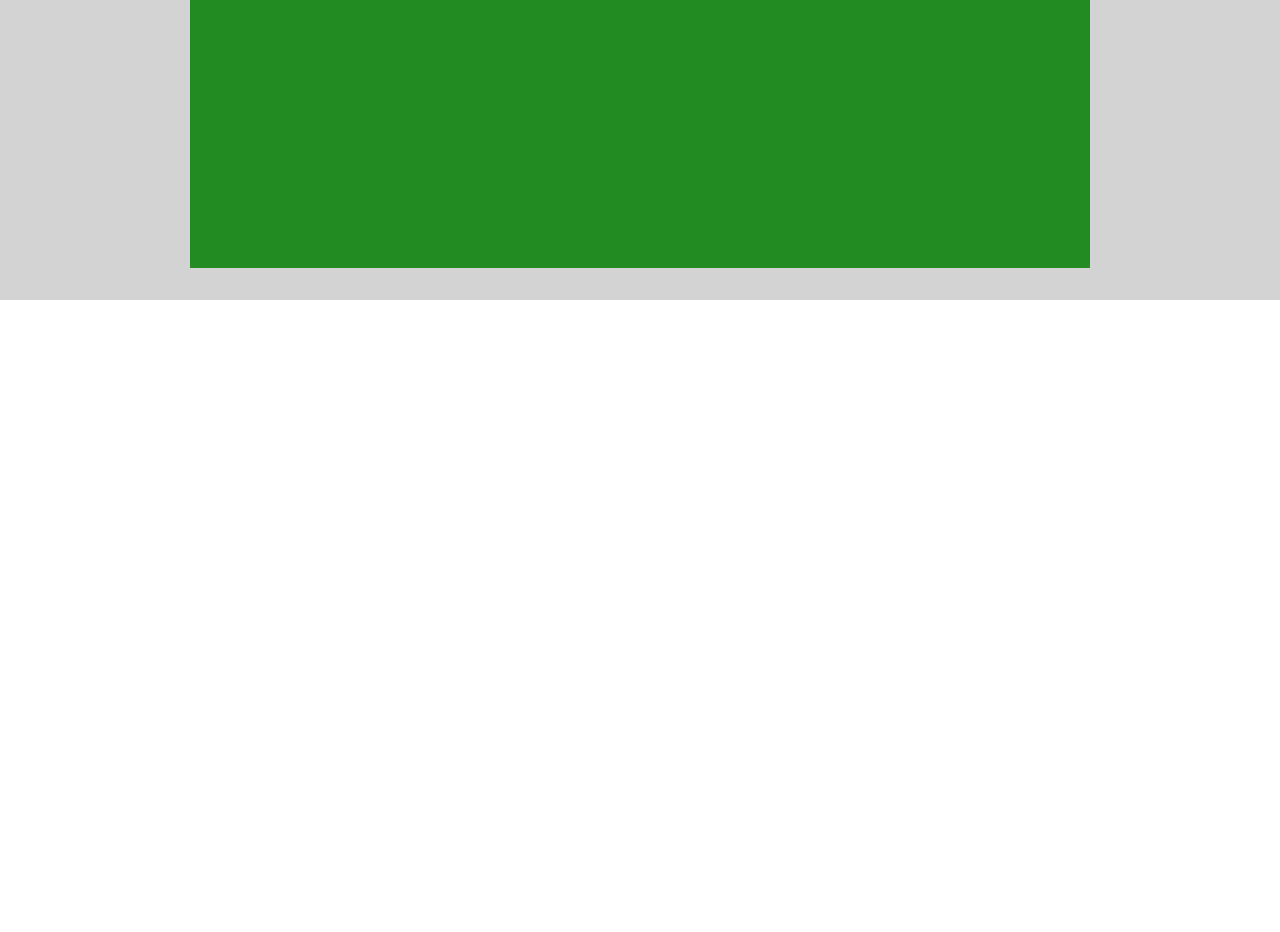
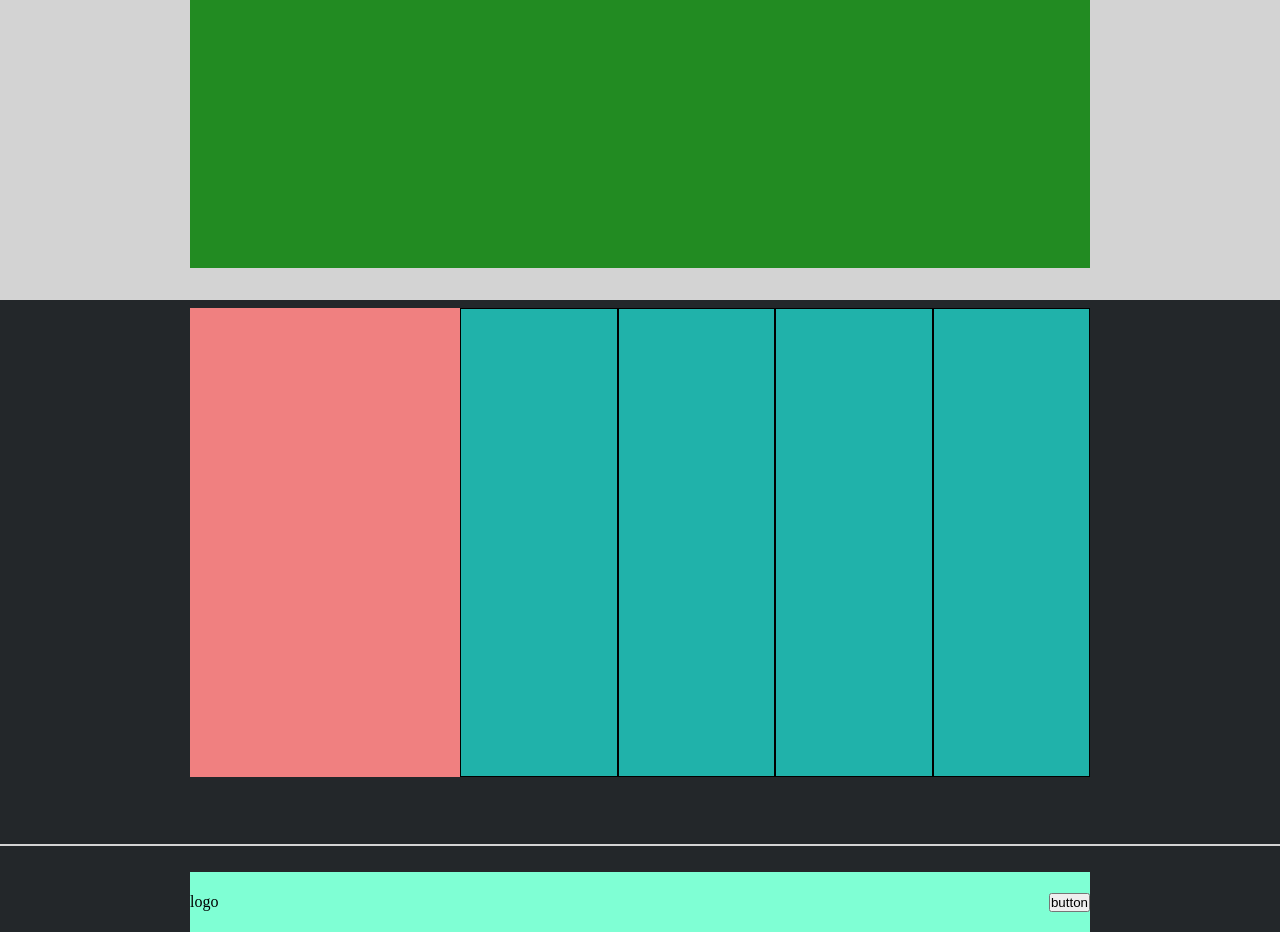
Before and after one commit to alessandromarangoni/htmlcss-struttura-discord, a plain HTML site: page index.html in a window 1280 px wide. Shown: the part 2239-3171 px from the top of the page. Before the commit the page ends 2539 px from the top, so only its background shows below. Drawn offline with Linux system fonts and the light colour scheme.

Commit message:
feat(finito footer+style)

```diff
--- a/css/main.css
+++ b/css/main.css
@@ -183,8 +183,21 @@
     background-color: rgb(0, 139, 76)
 } */
 
-.ciao2{
+.FootEndContainer{
+    display: flex;
+    justify-content: center;
+    align-items: end;
+    min-height: 5.5rem;
+    background-color: #23272a;
+    border-top: 2px solid #d3d3d3;
+}
+
+.FootEndBox{
+    display: flex;
+    align-items: center;
+    justify-content: space-between;
     width: 100px;
-    height: 100px;
-    background-color: #8b2222;
+    min-width: 56.25rem;
+    min-height: 3.75rem;
+    background-color: #7fffd4;
 }
--- a/index.html
+++ b/index.html
@@ -91,23 +91,35 @@
         <div class="FootContainer">
 
             <section>
-                <div class="footerMainBox">
-                    <div class="SingleBox">
+                <div class="footer1container">
+                    <div class="boxfootermain">
+                        <div class="Trenta">
 
-                    </div>
-                    <div class="MultiBox">
-
+                        </div>
+                        <div class="Settanta">
+                            <div class="UnQuarto"></div>
+                            <div class="UnQuarto chiaro"></div>
+                            <div class="UnQuarto"></div>
+                            <div class="UnQuarto chiaro"></div>
+                        </div>
                     </div>
                 </div>
-
-
-            </section>
-
-            <section>
-
             </section>
         </div>
 
+        <div class="FootEndContainer">
+            <section>
+                <div class="FootEndBox">
+                    <div class="logo">
+                        <span>logo</span>
+                    </div>
+
+                    <div class="button">
+                        <button>button</button>
+                    </div>
+                </div>
+            </section>
+        </div>
     </footer>
 </body>
 </html>
```
